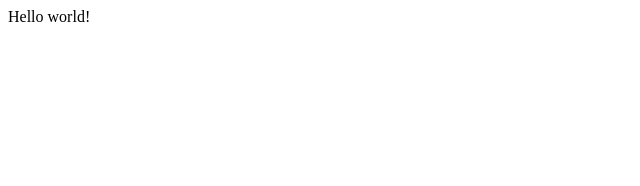
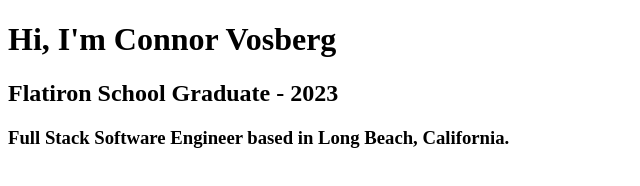
Before and after one commit to Convosable/connors-portfolio, a Gatsby site: page / in a window 1280 px wide. Shown: the whole page, without its empty margins (0-640 px from the left). Built offline with nearby package versions, Linux system fonts and the light colour scheme; Gatsby itself is replaced by a stand-in of ours.

Commit message:
create basic files for the app

```diff
--- a/src/pages/index.js
+++ b/src/pages/index.js
@@ -1,5 +1,11 @@
 import * as React from "react"
 
 export default function Home() {
-  return <div>Hello world!</div>
+  return (
+    <div>
+      <h1>Hi, I'm Connor Vosberg</h1>
+      <h2>Flatiron School Graduate - 2023</h2>
+      <h3>Full Stack Software Engineer based in Long Beach, California.</h3>
+    </div>
+  )
 }
```
